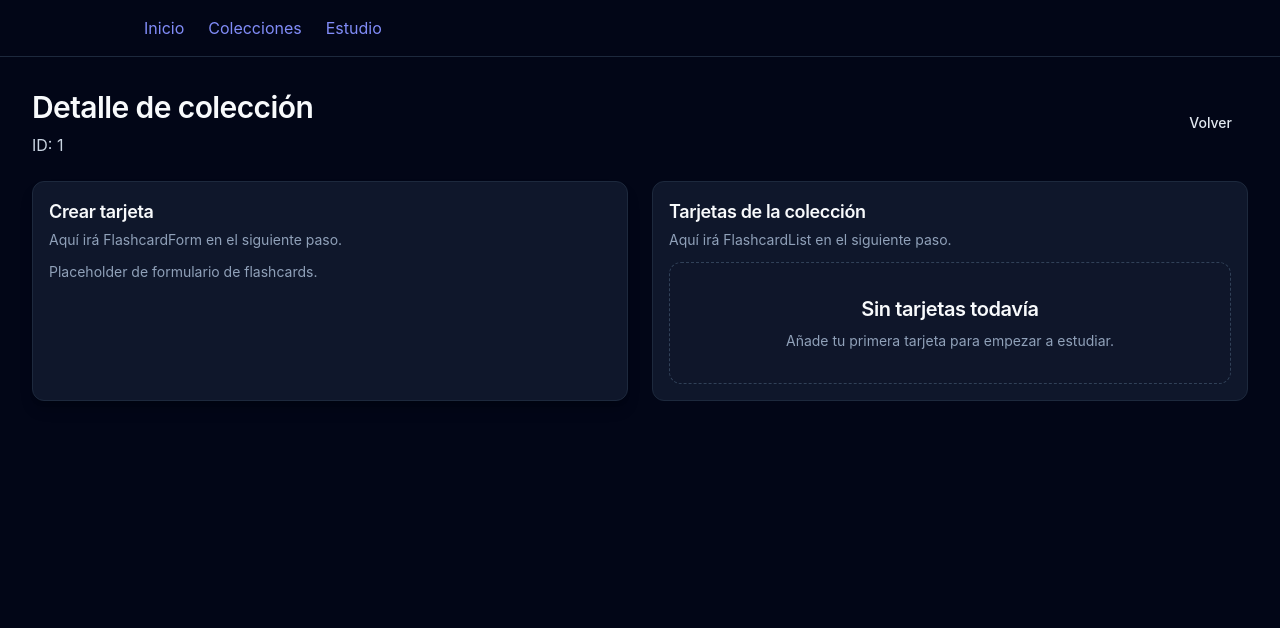
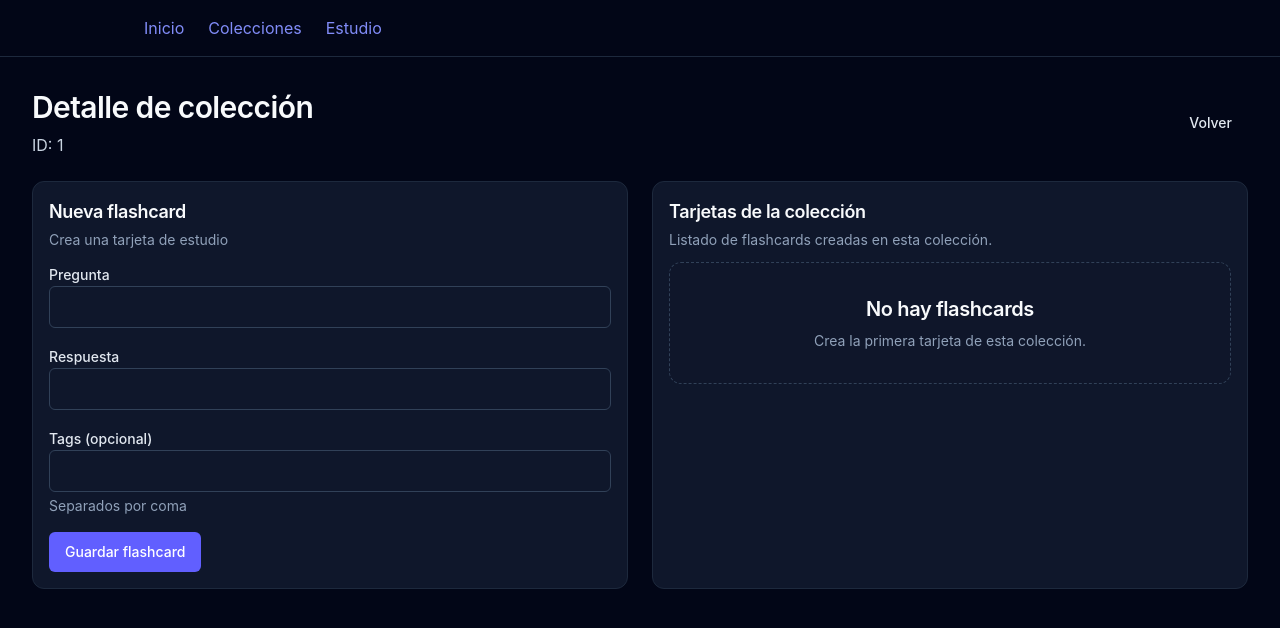
Before and after one commit to dnhosemacs-svg/FlashLearn, a React (Vite) app: page /collections/1 in a window 1280 px wide. Shown: the top 628 px of the page. Built offline with nearby package versions, Linux system fonts and the light colour scheme.

Commit message:
Aplicar composicion de componentes

```diff
--- a/src/pages/CollectionDetailPage.tsx
+++ b/src/pages/CollectionDetailPage.tsx
@@ -1,10 +1,56 @@
+import { useState } from 'react'
 import { Link, useParams } from 'react-router-dom'
+import Button from '../components/ui/Button'
 import Card from '../components/ui/Card'
-import Button from '../components/ui/Button'
 import EmptyState from '../components/ui/EmptyState'
+import FlashcardForm from '../components/features/flashcards/FlashcardForm'
+import FlashcardList from '../components/features/flashcards/FlashcardList'
+import type { CreateFlashcardInput, Flashcard } from '../types/domain'
 
 export default function CollectionDetailPage() {
   const { collectionId } = useParams<{ collectionId: string }>()
+  const [flashcards, setFlashcards] = useState<Flashcard[]>([])
+
+  const handleCreateFlashcard = (data: CreateFlashcardInput) => {
+    if (!collectionId) return
+
+    const now = new Date().toISOString()
+    const newFlashcard: Flashcard = {
+      id: crypto.randomUUID(),
+      collectionId,
+      question: data.question,
+      answer: data.answer,
+      tags: data.tags,
+      createdAt: now,
+      updatedAt: now,
+    }
+
+    setFlashcards((prev) => [newFlashcard, ...prev])
+  }
+
+  const handleDeleteFlashcard = (flashcardId: string) => {
+    setFlashcards((prev) => prev.filter((card) => card.id !== flashcardId))
+  }
+
+  const handleEditFlashcard = (flashcardId: string) => {
+    console.log(`Editar flashcard: ${flashcardId}`)
+  }
+
+  if (!collectionId) {
+    return (
+      <main className="min-h-screen p-8">
+        <EmptyState
+          title="Colección no válida"
+          description="No se encontró un identificador de colección en la URL."
+        />
+        <div className="mt-4">
+          <Link to="/collections">
+            <Button variant="ghost">Volver a colecciones</Button>
+          </Link>
+        </div>
+      </main>
+    )
+  }
 
   return (
     <main className="min-h-screen p-8">
@@ -19,23 +65,16 @@ export default function CollectionDetailPage() {
       </div>
 
       <section className="grid gap-6 lg:grid-cols-2">
-        <Card
-          title="Crear tarjeta"
-          description="Aquí irá FlashcardForm en el siguiente paso."
-          variant="elevated"
-        >
-          <p className="text-sm text-slate-400">
-            Placeholder de formulario de flashcards.
-          </p>
-        </Card>
+        <FlashcardForm onSubmit={handleCreateFlashcard} />
 
         <Card
           title="Tarjetas de la colección"
-          description="Aquí irá FlashcardList en el siguiente paso."
+          description="Listado de flashcards creadas en esta colección."
         >
-          <EmptyState
-            title="Sin tarjetas todavía"
-            description="Añade tu primera tarjeta para empezar a estudiar."
+          <FlashcardList
+            flashcards={flashcards}
+            onEditFlashcard={handleEditFlashcard}
+            onDeleteFlashcard={handleDeleteFlashcard}
           />
         </Card>
       </section>
```
